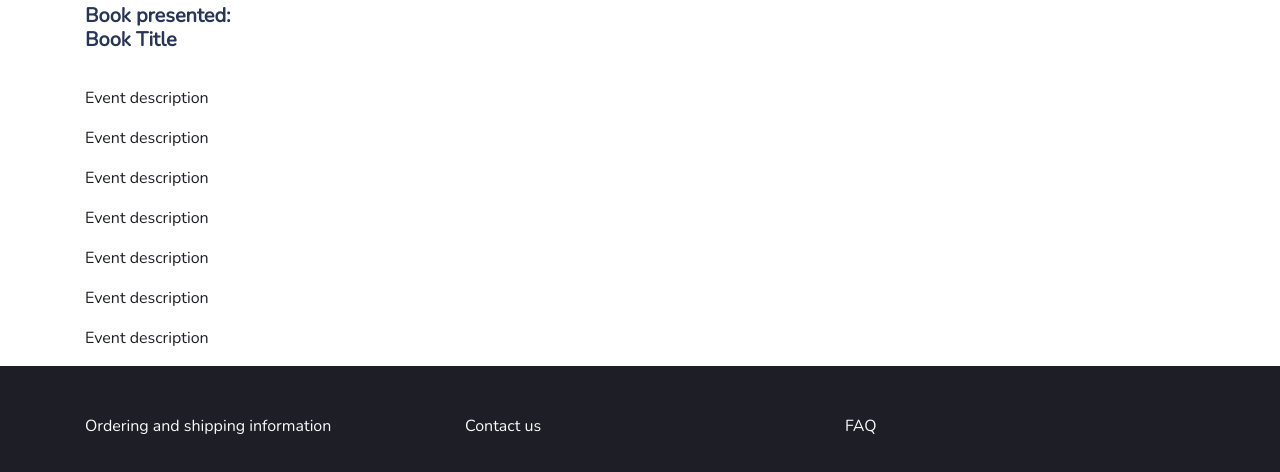
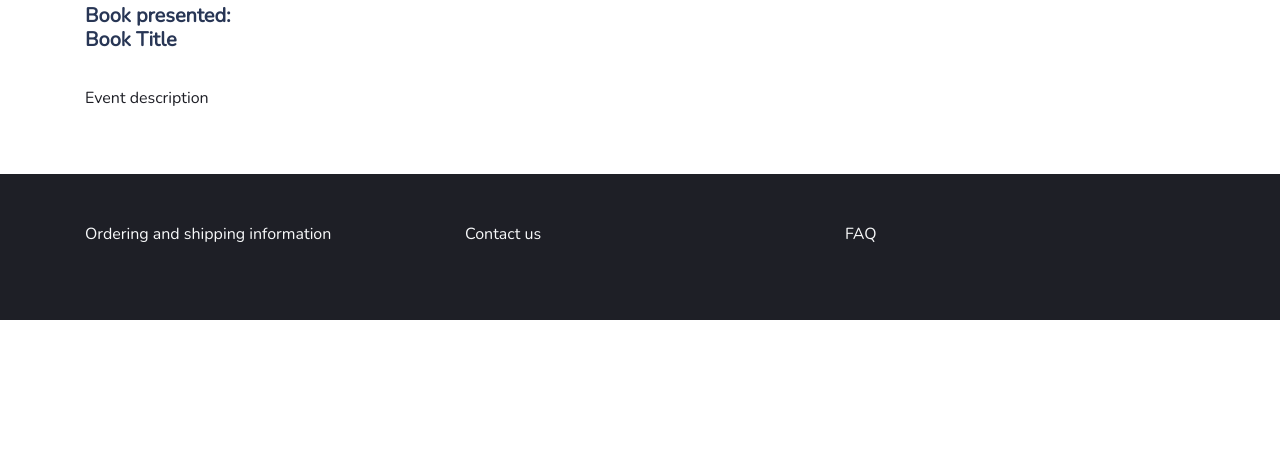
Before and after one commit to antoniochiappetta/HypermediaApplications-Bookstore-Frontend, a website: page public/pages/event.html in a window 1280 px wide. Shown: the part 346-818 px from the top of the page. Drawn offline with nearby package versions, Linux system fonts and the light colour scheme; no server answers.

Commit message:
Event fix

```diff
--- a/public/assets/js/script-event.js
+++ b/public/assets/js/script-event.js
@@ -26,7 +26,7 @@ var response = $.ajax({
         console.log(event);
 
         //str = "<p>"+.split("\n").join("</p><p>")+"</p>";
-        $("#description").html("<p>city: "+event.city+"</p><p>address: "+event.address+"</p><p>venue :"+event.venue+"</p><p>from "+event.starting_date+" to "+event.ending_date+"</p>");
+        $("#description").html("<p>City: "+event.city+", "+event.address+"</p><p>Place :"+event.venue+"</p><p>From "+new Date(event.starting_date).toDateString()+" to "+new Date(event.starting_date).toDateString()+"</p>");
 
 
         var eventBook = $.ajax({
--- a/public/pages/event.html
+++ b/public/pages/event.html
@@ -132,7 +132,7 @@
 
 
     <!-- Intro Content -->
-    <div class="row">
+    <div class="row mb-5">
         <div class="col">
 
 
@@ -150,12 +150,6 @@
 
             <div class="row">
                 <div class="col" id="description">
-                    <p>Event description</p>
-                    <p>Event description</p>
-                    <p>Event description</p>
-                    <p>Event description</p>
-                    <p>Event description</p>
-                    <p>Event description</p>
                     <p>Event description</p>
                 </div>
             </div>
```
